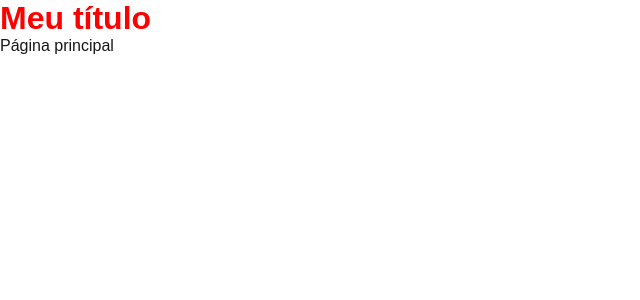
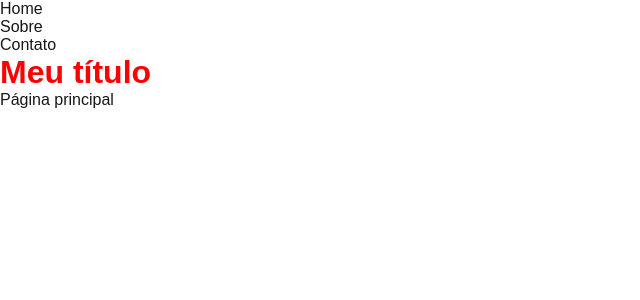
Before and after one commit to wagnerferreiraf/projeto-front-2b, a Next.js app: page / in a window 1280 px wide. Shown: the top 300 px of the page, without its empty margins (0-640 px from the left). Built offline with nearby package versions, Linux system fonts and the light colour scheme.

Commit message:
Aula do dia 06/08/2026

```diff
--- a/src/app/layout.js
+++ b/src/app/layout.js
@@ -12,7 +12,10 @@ export const metadata = {
 export default function RootLayout({ children }) {
   return (
     <html lang="pt-br">
-      <body>{children}</body>
+      <body>
+        <Header />
+        {children}
+      </body>
     </html>
   );
 }
```
